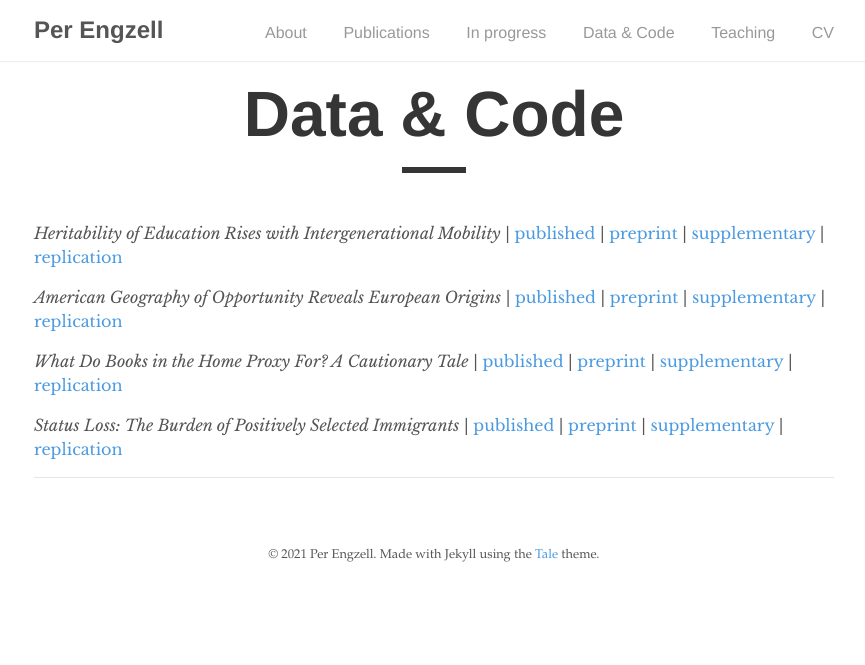
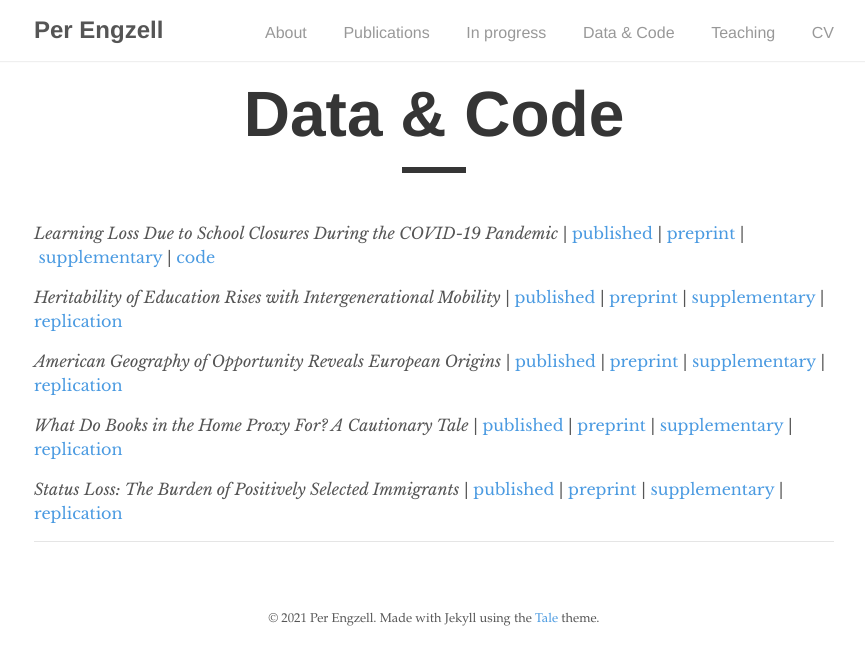
Before and after one commit to pengzell/pengzell.github.io, a Jekyll site: the page built from _pages/datacode.md, in a window 1280 px wide. Shown: the top 665 px of the page, without its empty margins (206-1071 px from the left). Built offline with Jekyll 4.4.1, drawn with Linux system fonts in a browser that asks for light colours.

Commit message:
Update datacode.md

```diff
--- a/_pages/datacode.md
+++ b/_pages/datacode.md
@@ -4,6 +4,9 @@ title: "Data & Code"
 author: "Per Engzell"
 permalink: /datacode/
 ---
+
+*Learning Loss Due to School Closures During the COVID-19 Pandemic*
+| [published](https://doi.org/10.1073/pnas.2022376118) | [preprint](https://osf.io/preprints/socarxiv/ve4z7/) | [supplementary](https://www.pnas.org/content/pnas/suppl/2021/04/07/2022376118.DCSupplemental/pnas.2022376118.sapp.pdf) | [code](https://github.com/MarkDVerhagen/Learning_Loss/)
 
 *Heritability of Education Rises with Intergenerational Mobility*
 | [published](https://doi.org/10.1073/pnas.1912998116) | [preprint](https://osf.io/preprints/socarxiv/yeq68/) | [supplementary](https://osf.io/r9kp2/) | [replication](https://osf.io/c549j/)
```
